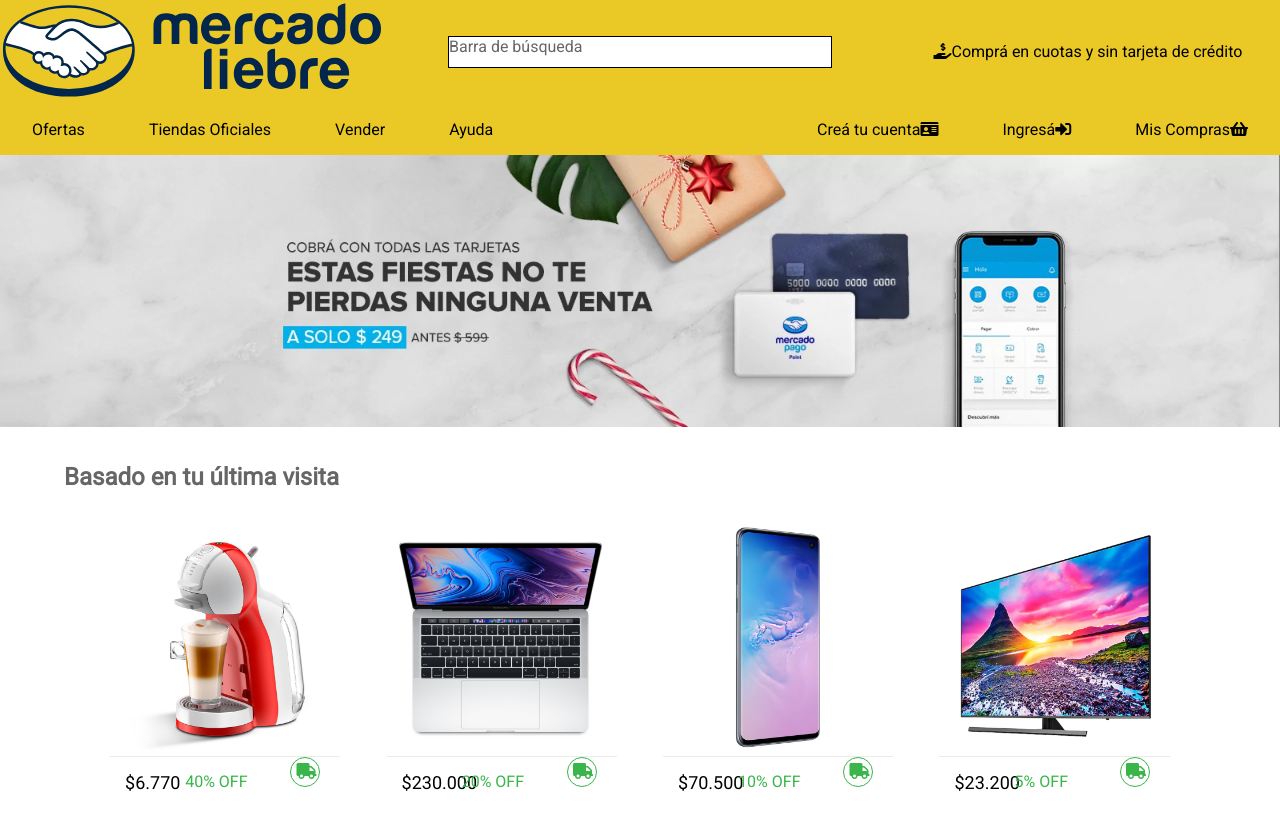
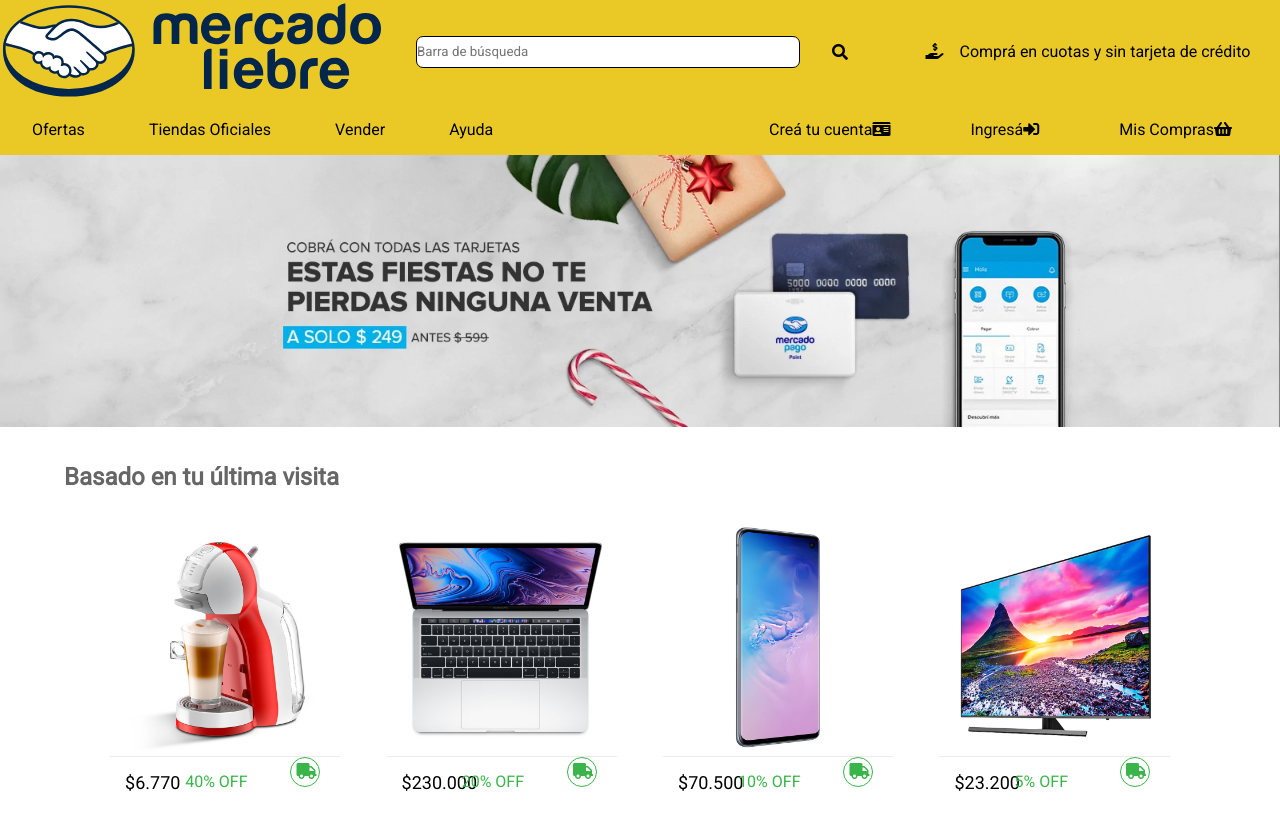
Before and after one commit to Facundo-B/DH, a website: page mercadoliebre/views/home.html in a window 1280 px wide. Shown: the top 830 px of the page. Drawn offline with Linux system fonts and the light colour scheme.

Commit message:
termino desafíos clase 15

```diff
--- a/mercadoliebre/public/css/style.css
+++ b/mercadoliebre/public/css/style.css
@@ -45,8 +45,9 @@
     }
 
     header #search-bar{
-        width:50%;
+        width:30%;
     }
+
 
     header #cuotas-text{
         width: 100%;
@@ -160,6 +161,11 @@
     background-color: white;
     border: solid 0.5px black;
     color: #666;
+    border-radius: 7px;
+}
+
+header i{
+    margin-right: 1rem;
 }
 
 header #cuotas-text{
--- a/mercadoliebre/views/home.html
+++ b/mercadoliebre/views/home.html
@@ -15,7 +15,8 @@
 
             <div id="logo-search-wrapper">
                 <div id="logo"><img src="/imgs/logo-mercado-liebre.svg"></div>
-                <div id="search-bar">Barra de búsqueda</div>
+                <input id="search-bar" type="text" placeholder="Barra de búsqueda"></input>
+                <i class="fas fa-search"></i>
                 <p id="cuotas-text"><i class="fas fa-hand-holding-usd"></i>Comprá en cuotas y sin tarjeta de crédito</p>
             </div>
 
```
Also changed, not shown: mercadoliebre/views/login.html (+1 -1 lines), mercadoliebre/views/register.html (+2 -1 lines).
